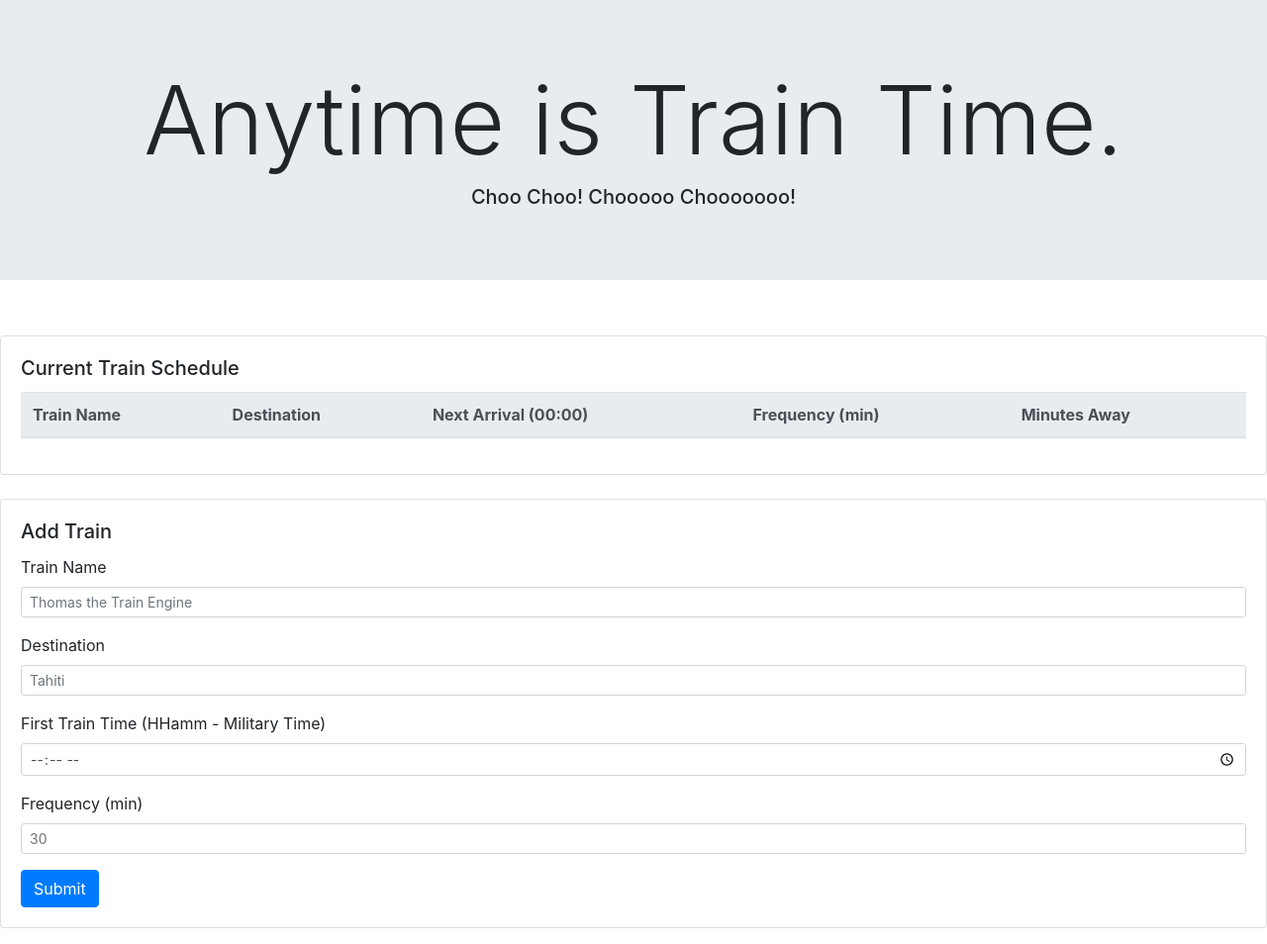
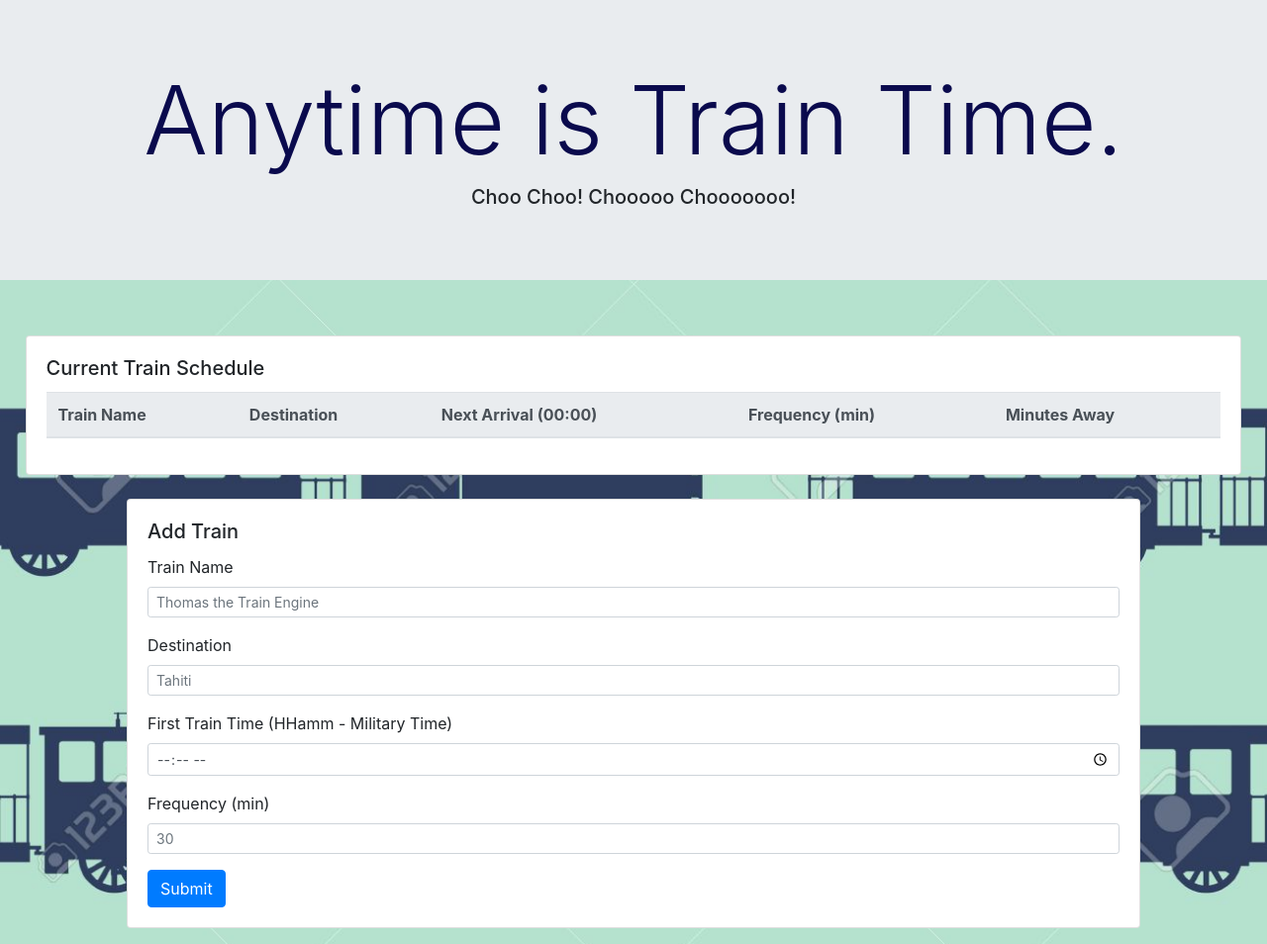
Before and after one commit to strikerst09/TrainActivity, a plain HTML site: page index.html in a window 1280 px wide. Shown: the whole page at 99% size. Drawn offline with nearby package versions, Linux system fonts and the light colour scheme; no server answers.

Commit message:
added css

```diff
--- a/css/style.css
+++ b/css/style.css
@@ -1,7 +1,19 @@
 body {
+    background-image: url("../images/trains.jpg");
+    background-size: cover;
+    background-repeat: no-repeat;
 }
 #jumbo {
     text-align: center;
 }
+.display-1 {
+    color: rgb(10, 10, 77);
+}
 .currSchedBox {
+    margin-left: 2%;
+    margin-right: 2%;
 }
+#addSection {
+    margin-left: 10%;
+    margin-right: 10%;
+}
--- a/index.html
+++ b/index.html
@@ -36,7 +36,7 @@
     </div>
     <br>
     <form>
-        <div class="card">
+        <div class="card" id="addSection">
             <div class="card-body">
                 <h5 class="card-title">Add Train</h5>
                 <div class="form-group">
```
Also changed, not shown: images/trains.jpg (added).
